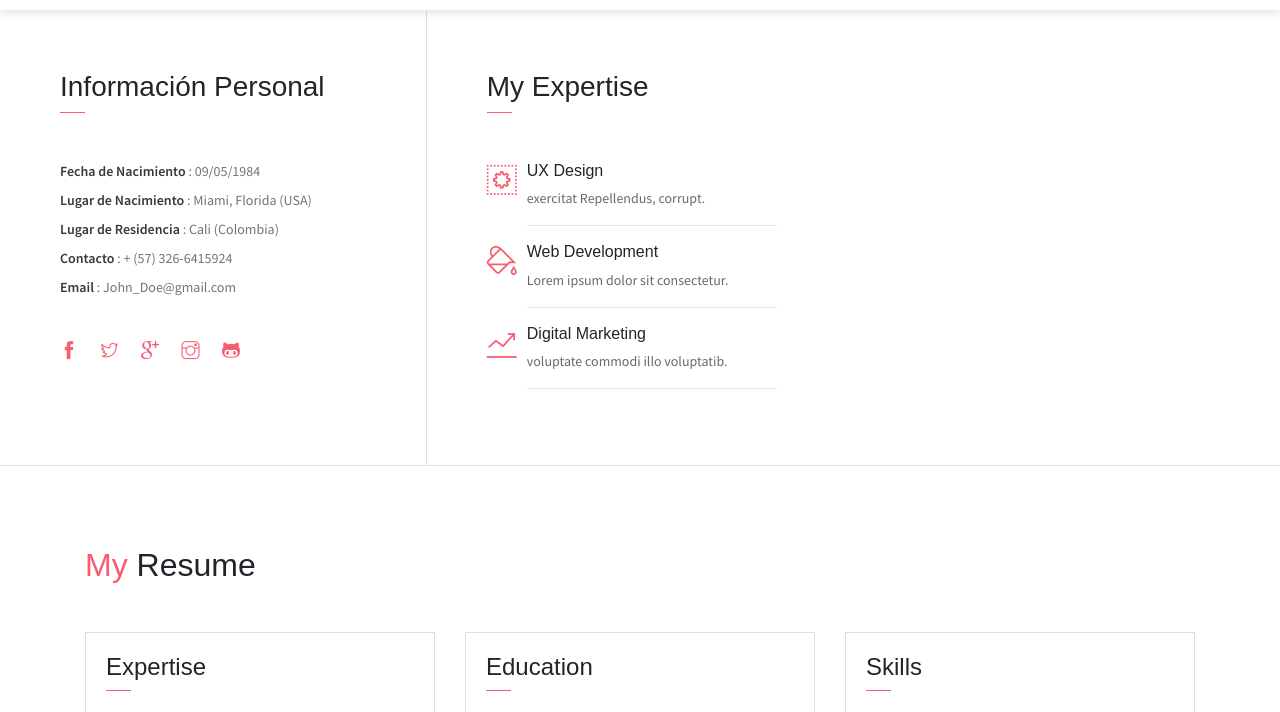
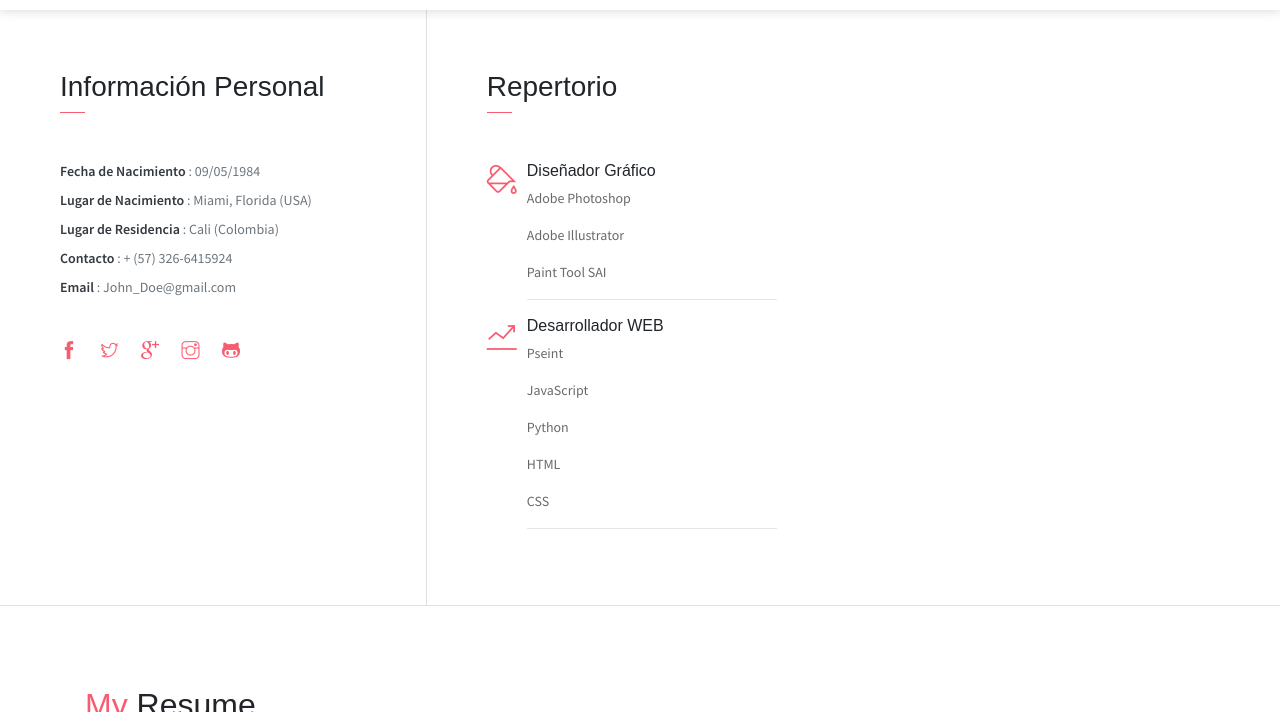
Before and after one commit to JuanEraso23/Curriculum, a website: page public_html/index.html in a window 1280 px wide. Shown: the part 707-1419 px from the top of the page. Drawn offline with Linux system fonts and the light colour scheme; some packages are replaced by stand-ins of ours.

Commit message:
Se hizo traducción del miniapartado repertorio y se edito los datos de este

```diff
--- a/public_html/index.html
+++ b/public_html/index.html
@@ -25,7 +25,7 @@
             <div class="header-content">
                 <h4 class="header-subtitle" >Me presento...</h4>
                 <h1 class="header-title">Soy, John Doe</h1>
-                <h6 class="header-mono" >Diseñador | Desarrollador</h6>
+                <h6 class="header-mono" >Diseñador Gráfico | Desarrollador WEB</h6>
                 <button class="btn btn-primary btn-rounded"><i class="ti-printer pr-2"></i>Currículum PDF</button>
             </div>
         </div>
@@ -86,29 +86,27 @@
                 </ul>
             </div>
             <div class="col-lg-4 about-card">
-                <h3 class="font-weight-light">My Expertise</h3>
+                <h3 class="font-weight-light">Repertorio</h3>
                 <span class="line mb-5"></span>
-                <div class="row">
-                    <div class="col-1 text-danger pt-1"><i class="ti-widget icon-lg"></i></div>
-                    <div class="col-10 ml-auto mr-3">
-                        <h6>UX Design</h6>
-                        <p class="subtitle"> exercitat Repellendus,  corrupt.</p>
-                        <hr>
-                    </div>
-                </div>
                 <div class="row">
                     <div class="col-1 text-danger pt-1"><i class="ti-paint-bucket icon-lg"></i></div>
                     <div class="col-10 ml-auto mr-3">
-                        <h6>Web Development</h6>
-                        <p class="subtitle">Lorem ipsum dolor sit consectetur.</p>
+                        <h6>Diseñador Gráfico</h6>
+                        <p class="subtitle">Adobe Photoshop</p>
+                        <p class="subtitle">Adobe Illustrator</p>
+                        <p class="subtitle">Paint Tool SAI</p>
                         <hr>
                     </div>
                 </div>
                 <div class="row">
                     <div class="col-1 text-danger pt-1"><i class="ti-stats-up icon-lg"></i></div>
                     <div class="col-10 ml-auto mr-3">
-                        <h6>Digital Marketing</h6>
-                        <p class="subtitle">voluptate commodi illo voluptatib.</p>
+                        <h6>Desarrollador WEB</h6>
+                        <p class="subtitle">Pseint</p>
+                        <p class="subtitle">JavaScript</p>
+                        <p class="subtitle">Python</p>
+                        <p class="subtitle">HTML</p>
+                        <p class="subtitle">CSS</p>
                         <hr>
                     </div>
                 </div>
```
